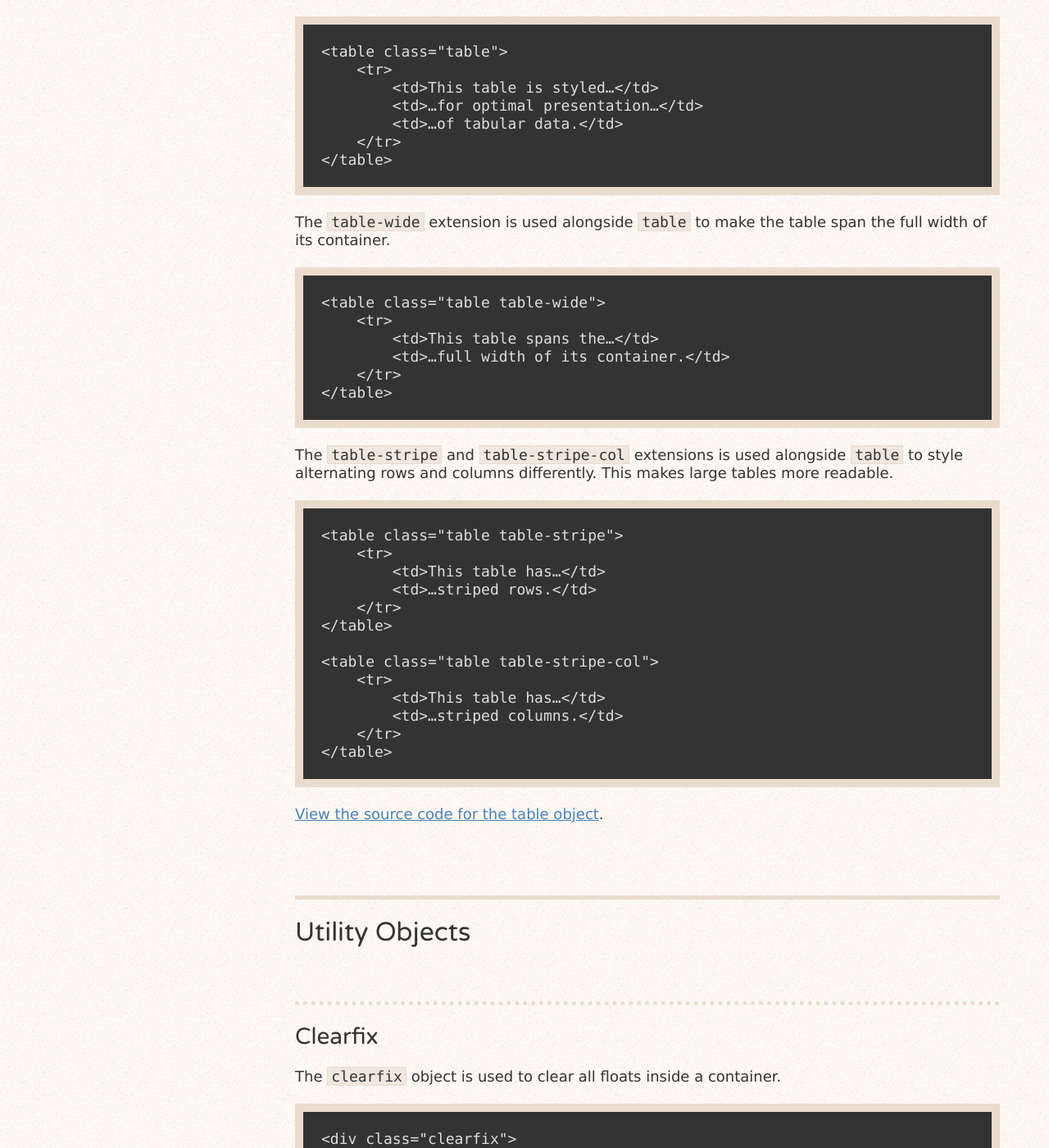
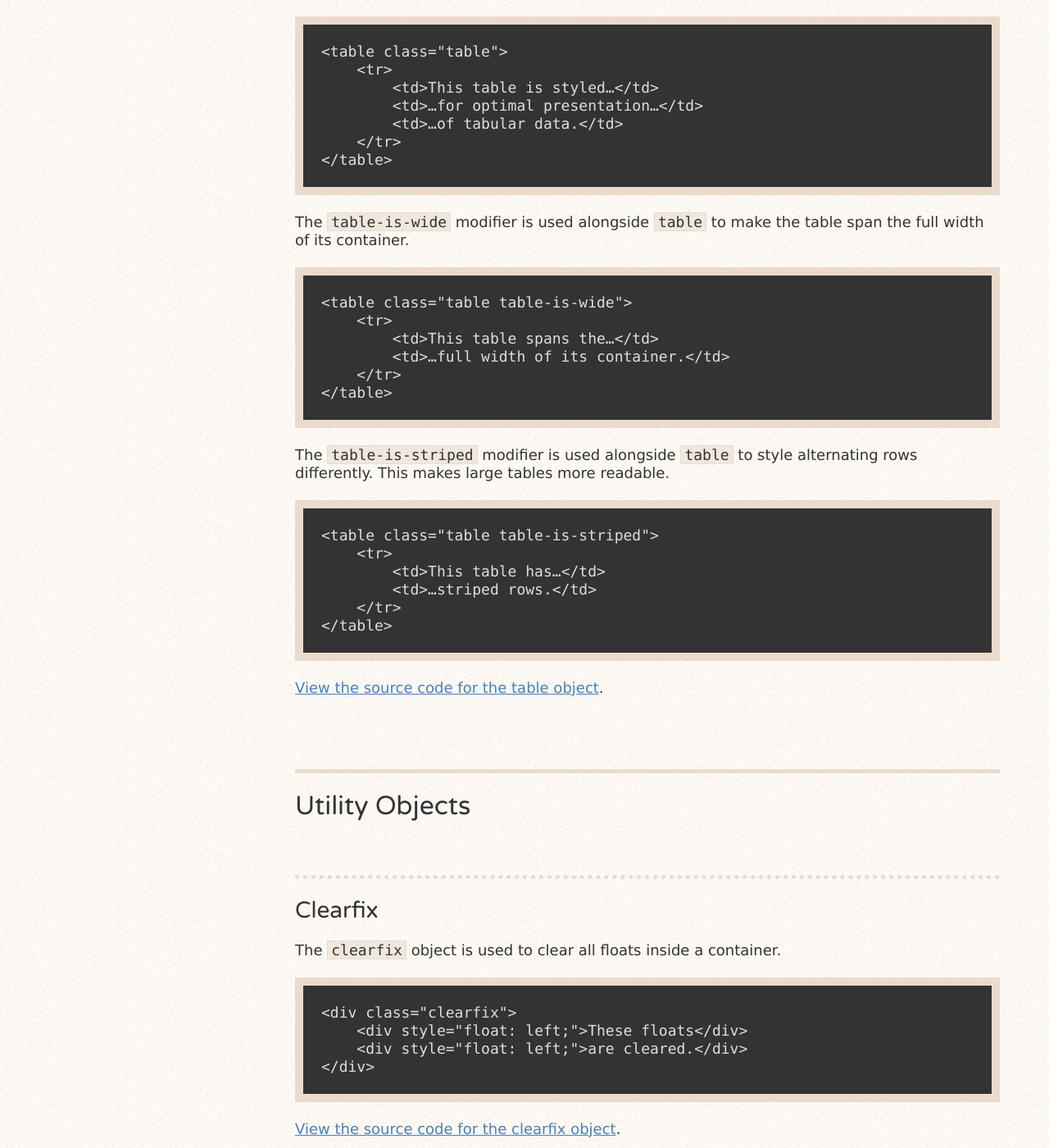
Before and after one commit to rowanmanning/pigeon, a Jekyll site: the page built from docs/objects/index.html, in a window 1280 px wide and 1400 px high, scrolled down 6544 px. Shown: the whole window at 82% size. Built offline with Jekyll 4.4.1, drawn with Linux system fonts in a browser that asks for light colours; some of the changed text lies outside the part shown.

Commit message:
Update docs to use new modifier classes

```diff
--- a/docs/objects/index.html
+++ b/docs/objects/index.html
@@ -308,13 +308,13 @@ layout: page
         </div>
 
         <p>
-            The <code>nav-delim</code> extension is used alongside
+            The <code>nav-is-delimited</code> modifier is used alongside
             <code>nav</code> to add commas after each list item. This allows you
             to easily create comma-delimited lists with semantic meaning.
         </p>
 
         <div class="css-example">
-            {% highlight html %}<ul class="nav nav-delim">
+            {% highlight html %}<ul class="nav nav-is-delimited">
     <li>These list items</li>
     <li>will be</li>
     <li>comma delimited</li>
@@ -377,13 +377,13 @@ layout: page
         </div>
 
         <p>
-            The <code>table-wide</code> extension is used alongside
+            The <code>table-is-wide</code> modifier is used alongside
             <code>table</code> to make the table span the full width of its
             container.
         </p>
 
         <div class="css-example">
-            {% highlight html %}<table class="table table-wide">
+            {% highlight html %}<table class="table table-is-wide">
     <tr>
         <td>This table spans the…</td>
         <td>…full width of its container.</td>
@@ -392,23 +392,16 @@ layout: page
         </div>
 
         <p>
-            The <code>table-stripe</code> and <code>table-stripe-col</code>
-            extensions is used alongside <code>table</code> to style alternating
-            rows and columns differently. This makes large tables more readable.
+            The <code>table-is-striped</code> modifier is used alongside
+            <code>table</code> to style alternating rows differently. This makes
+            large tables more readable.
         </p>
 
         <div class="css-example">
-            {% highlight html %}<table class="table table-stripe">
+            {% highlight html %}<table class="table table-is-striped">
     <tr>
         <td>This table has…</td>
         <td>…striped rows.</td>
-    </tr>
-</table>
-
-<table class="table table-stripe-col">
-    <tr>
-        <td>This table has…</td>
-        <td>…striped columns.</td>
     </tr>
 </table>{% endhighlight %}
         </div>
```
